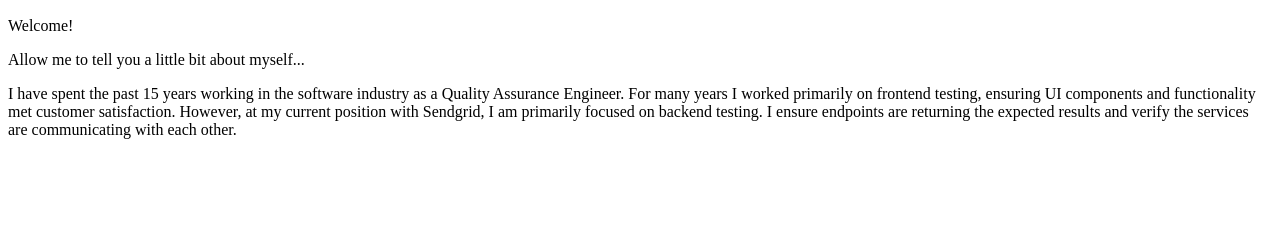
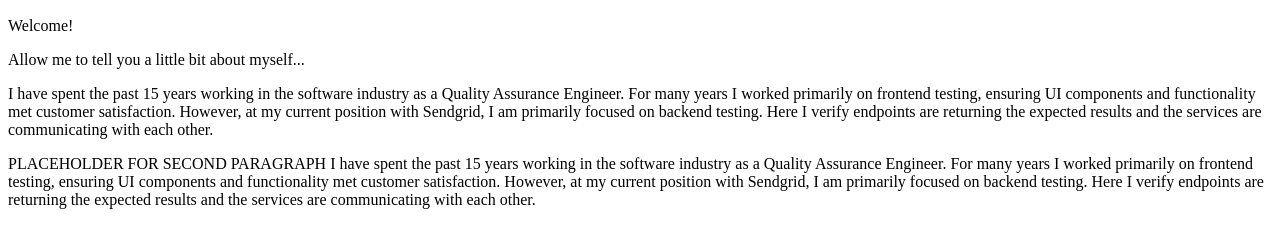
Before and after one commit to regina7361/Basic-Portfolio, a plain HTML site: page index.html in a window 1280 px wide. Shown: the part 110-358 px from the top of the page. Drawn offline with Linux system fonts and the light colour scheme.

Commit message:
add second paragraph

```diff
--- a/index.html
+++ b/index.html
@@ -16,8 +16,15 @@
 
     <p>I have spent the past 15 years working in the software industry as a Quality Assurance Engineer.
         For many years I worked primarily on frontend testing, ensuring UI components and functionality met customer satisfaction.
-        However, at my current position with Sendgrid, I am primarily focused on backend testing.  I ensure endpoints are returning the expected results and verify the services are communicating with each other.
+        However, at my current position with Sendgrid, I am primarily focused on backend testing.
+        Here I verify endpoints are returning the expected results and the services are communicating with each other.
+    </p>
 
+    <p>PLACEHOLDER FOR SECOND PARAGRAPH
+        I have spent the past 15 years working in the software industry as a Quality Assurance Engineer.
+        For many years I worked primarily on frontend testing, ensuring UI components and functionality met customer satisfaction.
+        However, at my current position with Sendgrid, I am primarily focused on backend testing.
+        Here I verify endpoints are returning the expected results and the services are communicating with each other.
     </p>
 </body>
 
```
